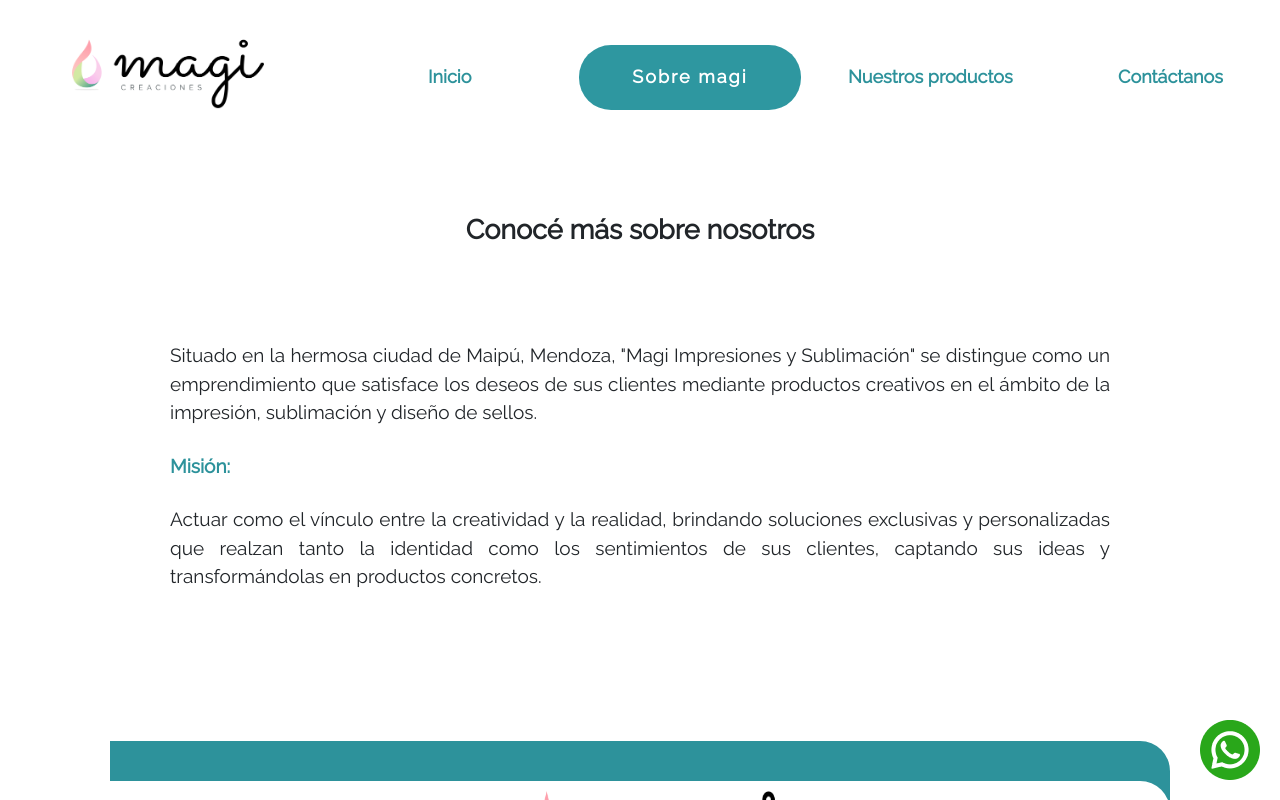
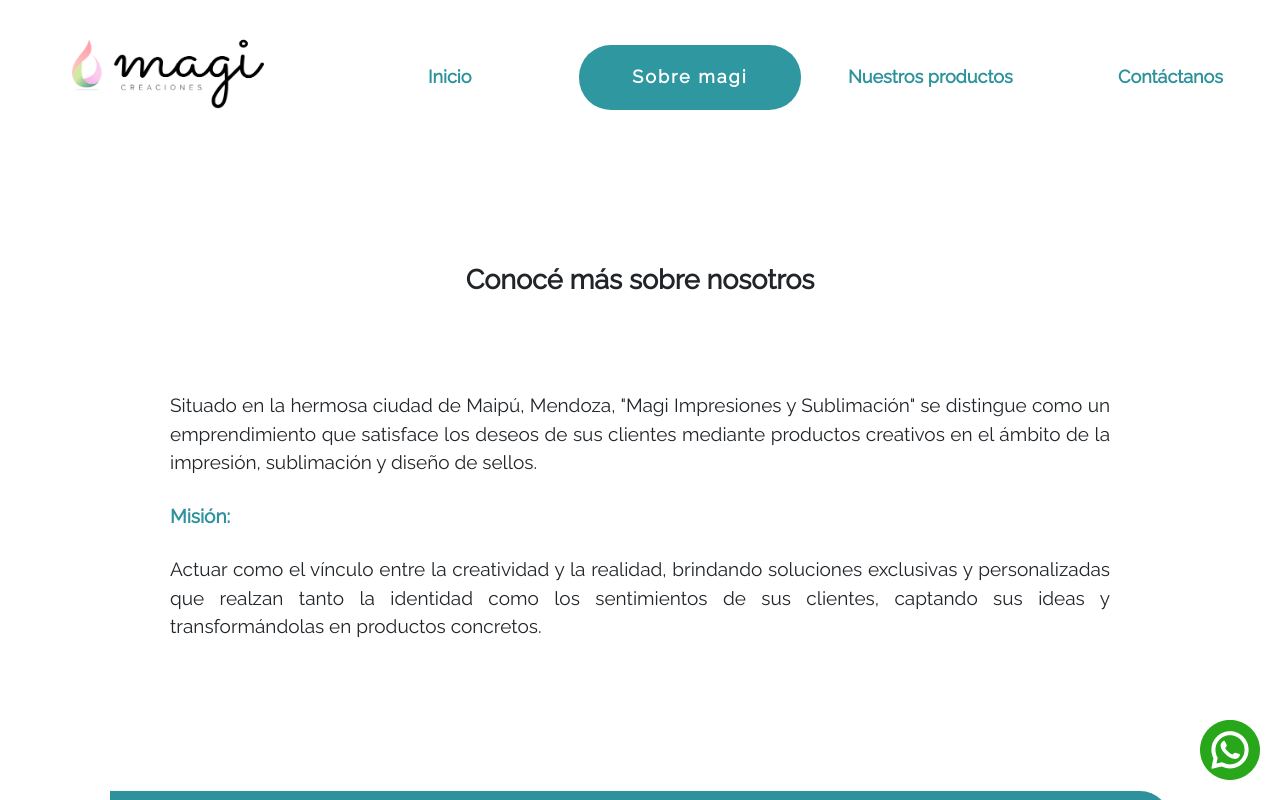
Before and after one commit to mnparolari/Magi-Impresiones, a React (Create React App) app: page /SobreMagi in a window 1280 px wide. Shown: the top 800 px of the page. Built offline with nearby package versions, Linux system fonts and the light colour scheme.

Commit message:
Corrección margenes top de secciones

```diff
--- a/src/css/style.css
+++ b/src/css/style.css
@@ -12,6 +12,7 @@
 
 .mainHome {
   margin: 0;
+  margin-top: 100px;
 }
 
 .backgroundCarousel {
@@ -86,6 +87,8 @@
 .sectionContacts {
   font-family: "Raleway", sans-serif;
   overflow: hidden;
+  margin: 0;
+  margin-top: 50px;
 }
 .sectionContacts .contactsContainer {
   text-align: center;
--- a/src/scss/components/_contacts.scss
+++ b/src/scss/components/_contacts.scss
@@ -1,6 +1,8 @@
 .sectionContacts {
     font-family: $font-primary;
     overflow: hidden;
+    margin: 0;
+    margin-top: 50px;
 
     .contactsContainer {
         text-align: center;
--- a/src/scss/components/_home.scss
+++ b/src/scss/components/_home.scss
@@ -1,5 +1,6 @@
 .mainHome {
     margin: 0;
+    margin-top: 100px;
 }
 
 .backgroundCarousel {
```
Also changed, not shown: 1 other file (tests, documents, lock files or other folders).
